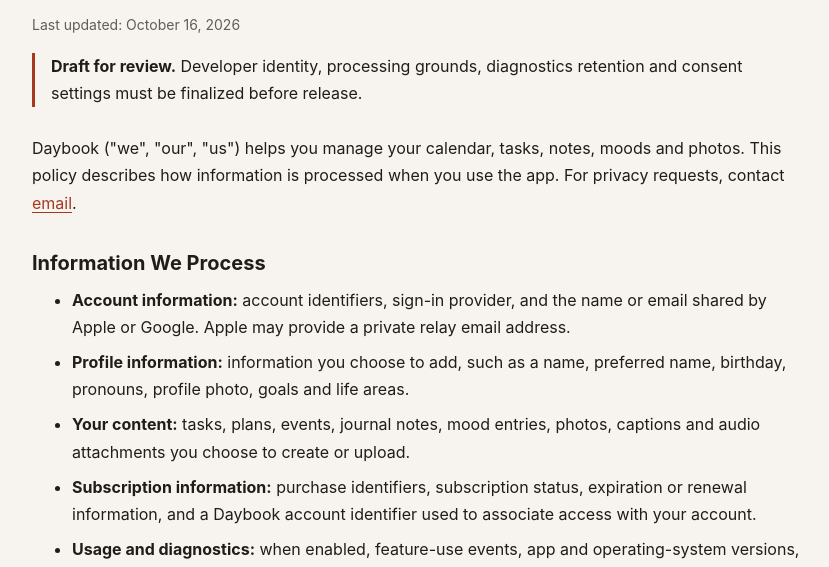
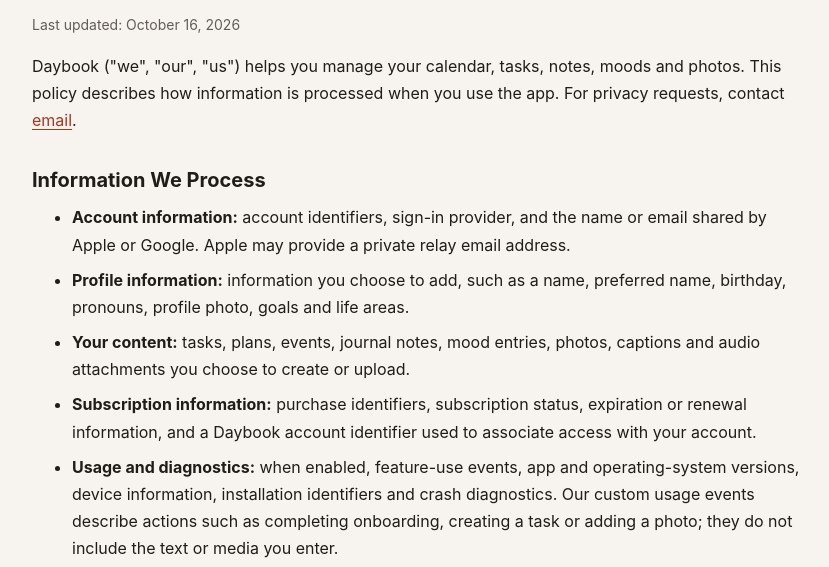
Before and after one commit to PavelBohomolny/daybook-legal, a plain HTML site: page privacy-policy.html in a window 1280 px wide. Shown: the part 226-793 px from the top of the page, without its empty margins (222-1051 px from the left). Drawn offline with Linux system fonts and the light colour scheme.

Commit message:
Update privacy-policy.html

```diff
--- a/privacy-policy.html
+++ b/privacy-policy.html
@@ -20,7 +20,6 @@
     <main id="content">
         <h1>Privacy Policy</h1>
         <p class="meta">Last updated: October 16, 2026</p>
-        <p class="draft"><strong>Draft for review.</strong> Developer identity, processing grounds, diagnostics retention and consent settings must be finalized before release.</p>
         <p>Daybook ("we", "our", "us") helps you manage your calendar, tasks, notes, moods and photos. This policy describes how information is processed when you use the app. For privacy requests, contact <a href="mailto:bohomolnyi.dev@gmail.com">email</a>.</p>
 
         <h2>Information We Process</h2>
```
